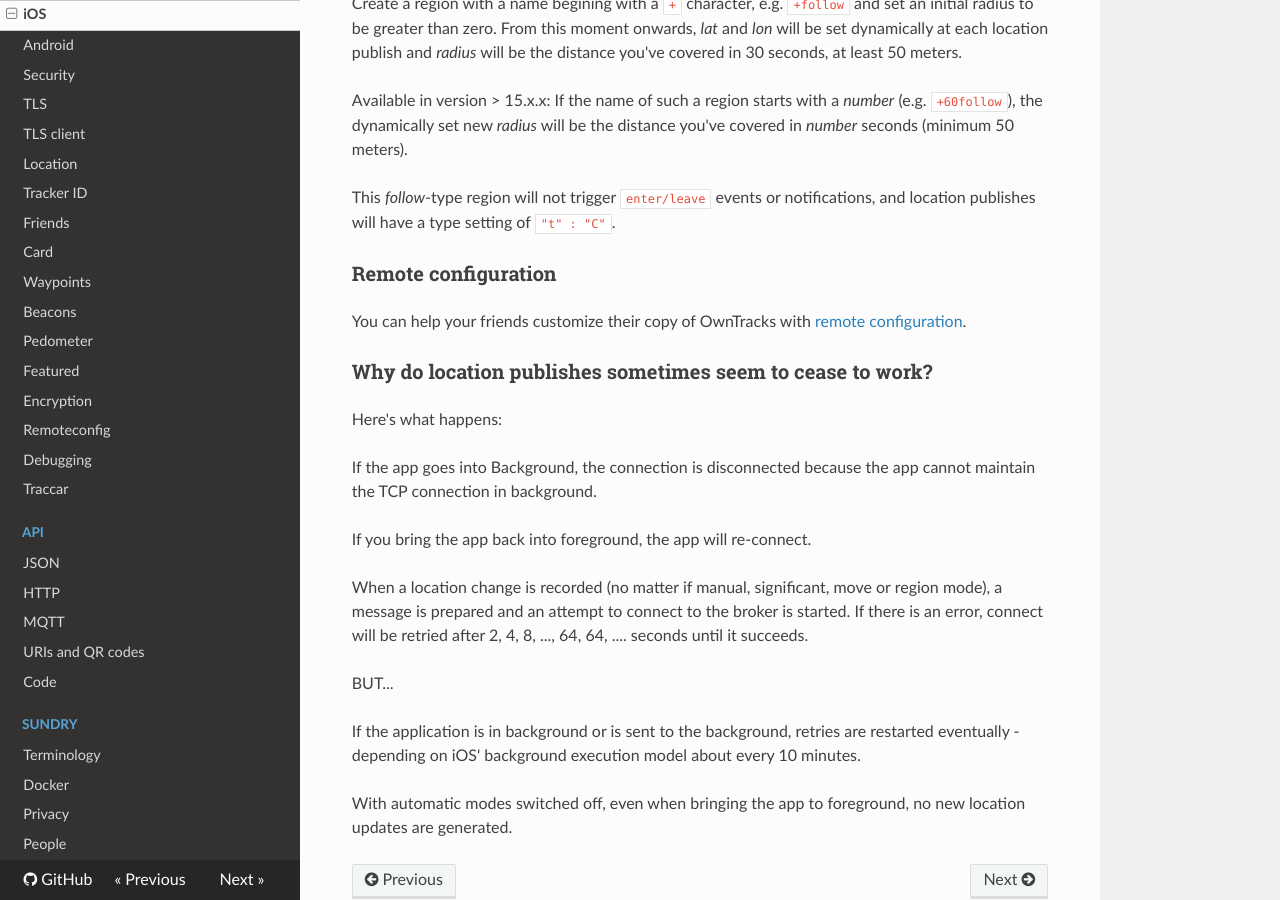
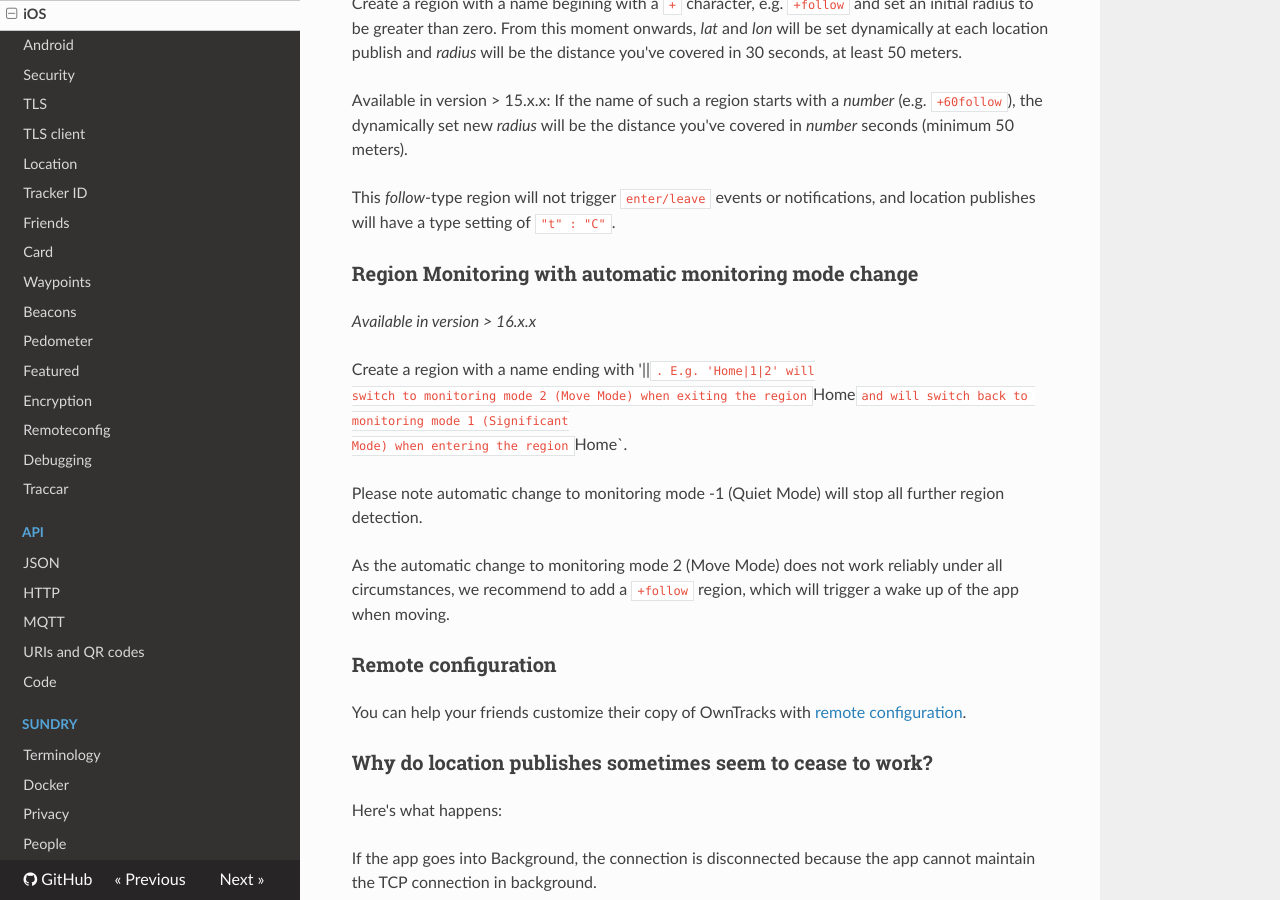
Before and after one commit to owntracks/booklet, an MkDocs documentation site: the page built from docs/features/ios.md, in a window 1280 px wide and 900 px high, scrolled down 2496 px. Built offline with MkDocs 1.6.1, drawn with Linux system fonts in a browser that asks for light colours; nearby versions of some CDN libraries; old or Windows-style settings are respelled for this version of MkDocs.

Commit message:
[NEW] feature automatic change monitoring mode when entering / leaving regions

```diff
--- a/docs/features/ios.md
+++ b/docs/features/ios.md
@@ -96,6 +96,18 @@ Available in version > 15.x.x: If the name of such a region starts with a _numbe
 
 This _follow_-type region will not trigger `enter/leave` events or notifications, and location publishes will have a type setting of `"t" : "C"`.
 
+### Region Monitoring with automatic monitoring mode change
+*Available in version > 16.x.x*
+
+Create a region with a name ending with '|<monitoring mode on enter>|<monitoring mode on exit>`. E.g. 'Home|1|2' will
+switch to monitoring mode 2 (Move Mode) when exiting the region `Home` and will switch back to monitoring mode 1 (Significant
+Mode) when entering the region `Home`.
+
+Please note automatic change to monitoring mode -1 (Quiet Mode) will stop all further region detection.
+
+As the automatic change to monitoring mode 2 (Move Mode) does not work reliably under all circumstances, we recommend to
+add a `+follow` region, which will trigger a wake up of the app when moving.
+
 ### Remote configuration
 
 You can help your friends customize their copy of OwnTracks with [remote configuration](remoteconfig.md).
```
